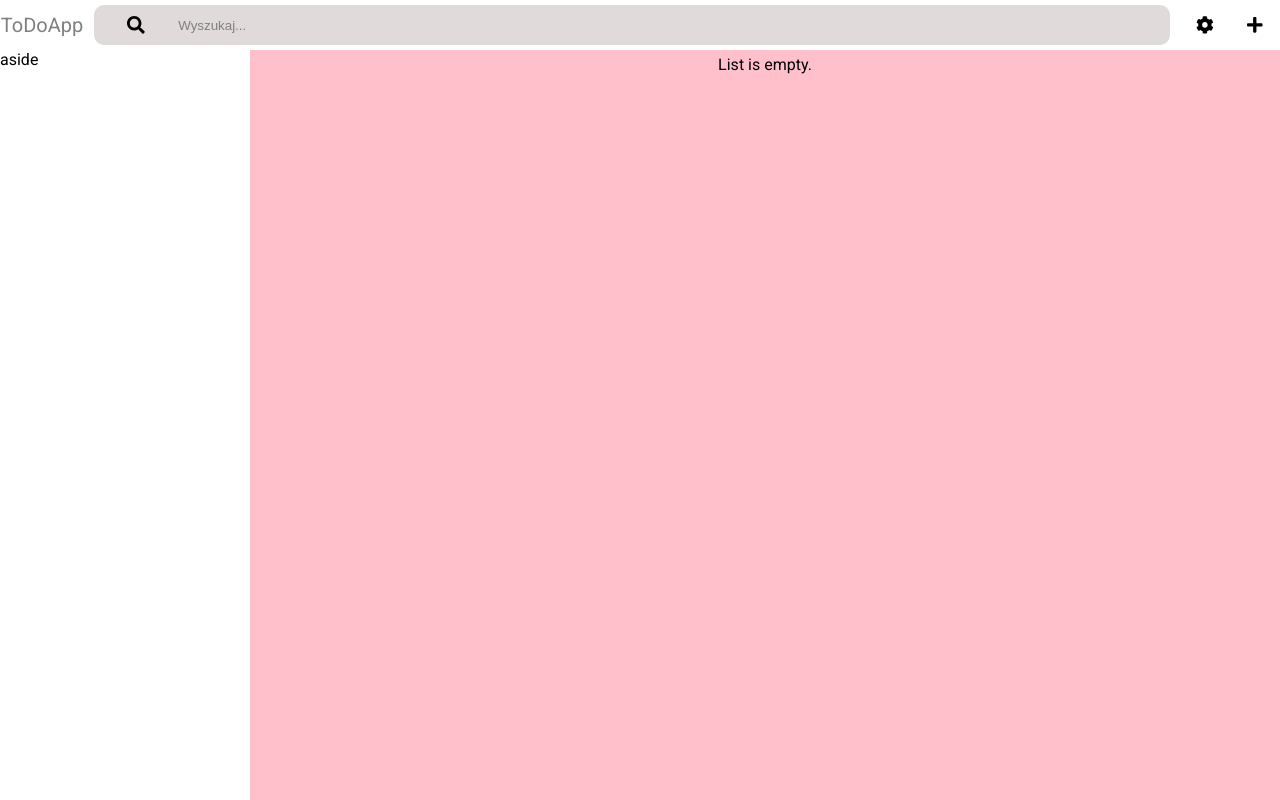
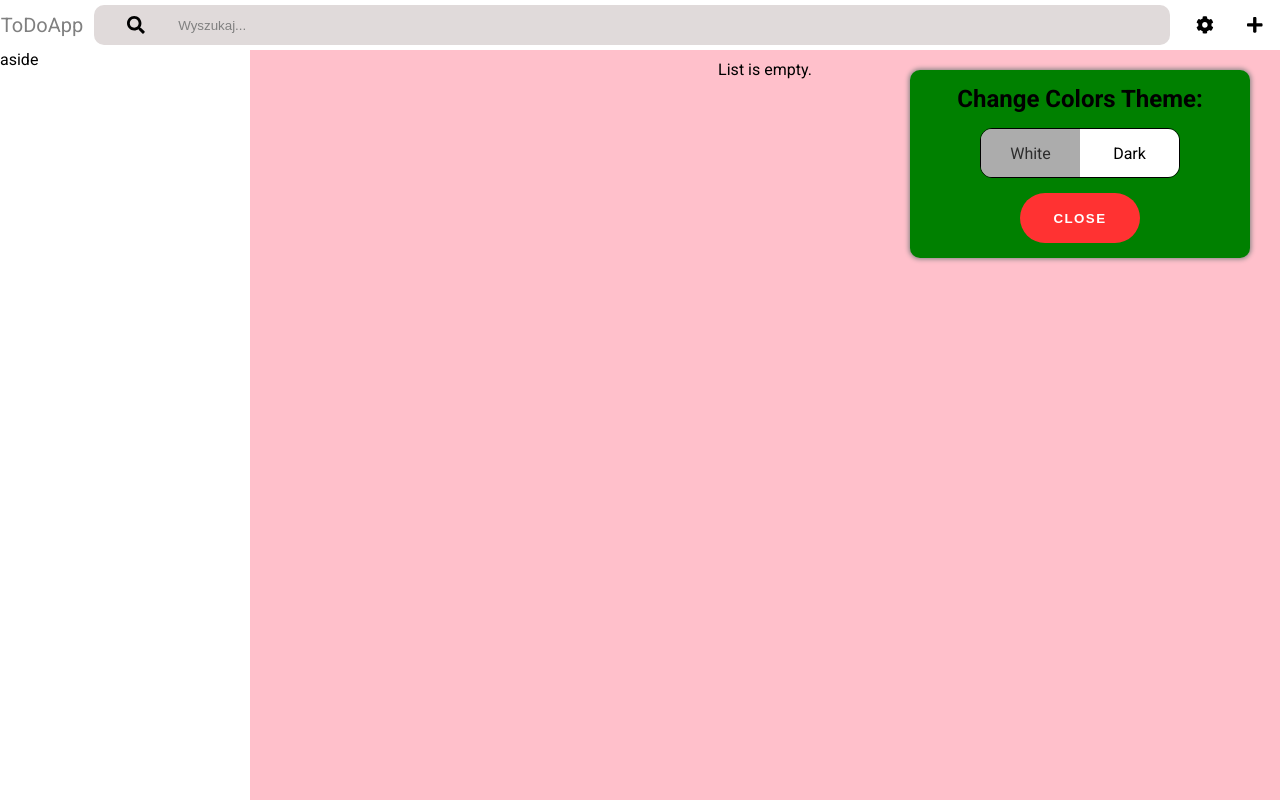
Before and after one commit to pswitalski/ToDoApp, a React (Create React App) app: page / in a window 1280 px wide. Both pictures are taken after a click on the button 1205 px from the left and 25 px from the top of the page. Built offline with nearby package versions, Linux system fonts and the light colour scheme.

Commit message:
create settings modal

```diff
--- a/src/components/App/App.js
+++ b/src/components/App/App.js
@@ -5,10 +5,13 @@ import AddTask from "../AddTask/AddTask";
 
 import Header from "../Header/Header";
 import Main from "../Main/Main";
+import SettingsModal from "../SettingsModal/SettingsModal";
 
 function App() {
 
+  const [darkTheme, setDarkTheme] = useState(false);
   const [addTaskOpen, setAddTaskOpen] = useState(false);
+  const [settingsModalOpen, setSettingsModalOpen] = useState(false);
 
   const handleToggleTaskOpen = () => {
     setAddTaskOpen(!addTaskOpen);
@@ -37,13 +40,23 @@ function App() {
     setTasksList(newTasksList);
   }
 
+  const handleSettingsOpen = () => {
+    setSettingsModalOpen(!settingsModalOpen);
+  }
+
+  const handleSettingsClose = () => {
+    setSettingsModalOpen(false);
+  }
+
   return (
     <div className="App">
       <GlobalStyle />
-        <Header handleToggleTaskOpen={handleToggleTaskOpen} handleAddTaskClose={handleAddTaskClose} />
+        <Header handleToggleTaskOpen={handleToggleTaskOpen} handleAddTaskClose={handleAddTaskClose} handleSettingsOpen={handleSettingsOpen} handleSettingsClose={handleSettingsClose} />
         <Main tasksList={tasksList} handleDeleteTask={handleDeleteTask} />
 
         {addTaskOpen ? <AddTask nextTaskId={nextTaskId} handleAddTaskClose={handleAddTaskClose} handleAddNewTask={handleAddNewTask} /> : null}
+
+        {settingsModalOpen ? <SettingsModal darkTheme={darkTheme} setDarkTheme={setDarkTheme} handleSettingsClose={handleSettingsClose} /> : null}
     </div>
   );
 }
--- a/src/components/Header/Controls/Controls.js
+++ b/src/components/Header/Controls/Controls.js
@@ -3,12 +3,22 @@ import { StyledControls } from "./Controls.style";
 
 import ControlButton from "./ControlButton/ControlButton";
 
-function Controls({handleToggleTaskOpen, handleAddTaskClose}) {
+function Controls({handleToggleTaskOpen, handleAddTaskClose, handleSettingsOpen, handleSettingsClose}) {
+
+    const handleSettings = () => {
+        handleAddTaskClose();
+        handleSettingsOpen();
+    }
+
+    const handleAddTask = () => {
+        handleSettingsClose();
+        handleToggleTaskOpen();
+    }
 
     return(
         <StyledControls>
-                <ControlButton settings onClick={handleAddTaskClose} />
-                <ControlButton add onClick={handleToggleTaskOpen} />
+                <ControlButton settings onClick={handleSettings} />
+                <ControlButton add onClick={handleAddTask} />
         </StyledControls>
     )
 }
--- a/src/components/Header/Header.js
+++ b/src/components/Header/Header.js
@@ -6,12 +6,12 @@ import Logo from "./Logo/Logo";
 import Controls from "./Controls/Controls";
 import SearchBar from "./SearchBar/SearchBar";
 
-function Header({handleToggleTaskOpen, handleAddTaskClose}) {
+function Header({handleToggleTaskOpen, handleAddTaskClose, handleSettingsOpen, handleSettingsClose}) {
     return(
         <StyledHeader>
             <Logo />
             <SearchBar />
-            <Controls handleToggleTaskOpen={handleToggleTaskOpen} handleAddTaskClose={handleAddTaskClose} />
+            <Controls handleToggleTaskOpen={handleToggleTaskOpen} handleAddTaskClose={handleAddTaskClose} handleSettingsOpen={handleSettingsOpen} handleSettingsClose={handleSettingsClose} />
         </StyledHeader>
     )
 }
--- a/src/components/Main/TasksList/TasksList.style.js
+++ b/src/components/Main/TasksList/TasksList.style.js
@@ -8,5 +8,5 @@ export const StyledTasksList = styled.div`
 `;
 
 export const StyledP = styled.p`
-    margin: 5px auto;
+    margin: 10px auto;
 `;
--- /dev/null
+++ b/src/components/SettingsModal/ColorSwitch/ColorSwitch.js
@@ -0,0 +1,24 @@
+import React from "react";
+import { StyledColorSwitch, StyledLeftContainer, StyledRightContainer, StyledMarker, StyledP } from "./ColorSwitch.style";
+
+function ColorSwitch({darkTheme, setDarkTheme}) {
+
+    const handleThemeChange = () => {
+        setDarkTheme(!darkTheme);
+    }
+
+
+    return(
+        <StyledColorSwitch onClick={handleThemeChange} >
+            <StyledLeftContainer>
+                <StyledP>White</StyledP>
+            </StyledLeftContainer>
+            <StyledRightContainer>
+                <StyledP>Dark</StyledP>
+            </StyledRightContainer>
+            <StyledMarker darkTheme={darkTheme} />
+        </StyledColorSwitch>
+    )
+}
+
+export default ColorSwitch;
--- /dev/null
+++ b/src/components/SettingsModal/ColorSwitch/ColorSwitch.style.js
@@ -0,0 +1,49 @@
+import styled from "styled-components";
+
+export const StyledColorSwitch = styled.div`
+    margin: 10px;
+    width: 200px;
+    height: 50px;
+    border-radius: 12px;
+    border: 1px solid black;
+    overflow: hidden;
+    position: relative;
+    cursor: pointer;
+`;
+
+export const StyledLeftContainer = styled.div`
+    position: absolute;
+    left: 0;
+    top: 0;
+    width: 50%;
+    height: 100%;
+    background-color: white;
+`;
+
+export const StyledRightContainer = styled.div`
+    position: absolute;
+    right: 0;
+    top: 0;
+    width: 50%;
+    height: 100%;
+    background-color: white;
+`;
+
+export const StyledMarker = styled.div`
+    position: absolute;
+    left: 0;
+    transform: ${props => props.darkTheme ? 'translateX(100%)' : 'translateX(0)'};
+    top: 0;
+    width: 50%;
+    height: 100%;
+    background-color: rgba(90, 90, 90, 0.5);
+    z-index: 1;
+    transition: transform 0.2s linear;
+`;
+
+export const StyledP = styled.p`
+    z-index: 2;
+    line-height: 50px;
+    width: 100%;
+    text-align: center;
+`;
--- /dev/null
+++ b/src/components/SettingsModal/SettingsModal.js
@@ -0,0 +1,16 @@
+import React from "react";
+import { StyledSettingsModal, StyledH2 } from "./SettingsModal.style";
+import ColorSwitch from "./ColorSwitch/ColorSwitch";
+import Button from "../Button/Button";
+
+function SettingsModal({darkTheme, setDarkTheme, handleSettingsClose}) {
+    return(
+        <StyledSettingsModal>
+            <StyledH2>Change colors theme:</StyledH2>
+            <ColorSwitch darkTheme={darkTheme} setDarkTheme={setDarkTheme} />
+            <Button secondary  text="close" onClick={handleSettingsClose} />
+        </StyledSettingsModal>
+    )
+}
+
+export default SettingsModal;
--- /dev/null
+++ b/src/components/SettingsModal/SettingsModal.style.js
@@ -0,0 +1,21 @@
+import styled from "styled-components";
+
+export const StyledSettingsModal = styled.div`
+    position: fixed;
+    right: 30px;
+    top: 70px;
+    width: 340px;
+    height: fit-content;
+    background-color: green;
+    display: flex;
+    flex-direction: column;
+    align-items: center;
+    box-shadow: 0 0 5px 1px grey;
+    border-radius: 10px;
+    padding: 10px;
+`;
+
+export const StyledH2 = styled.h2`
+    text-transform: capitalize;
+    margin: 5px;
+`;
```
